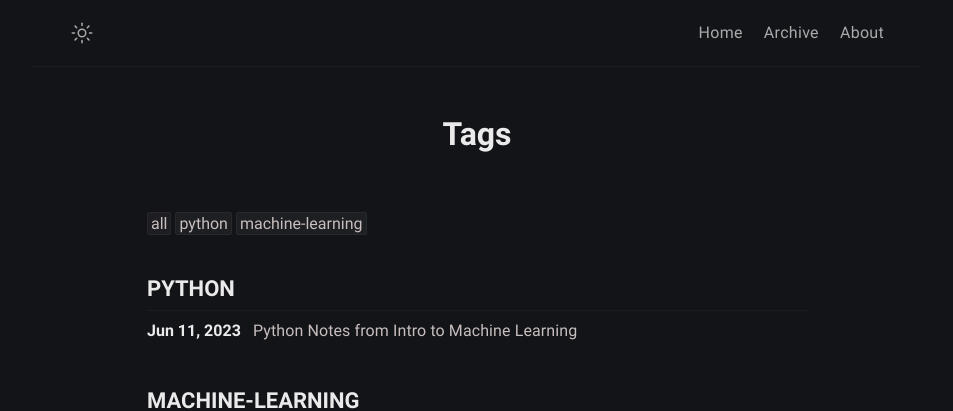
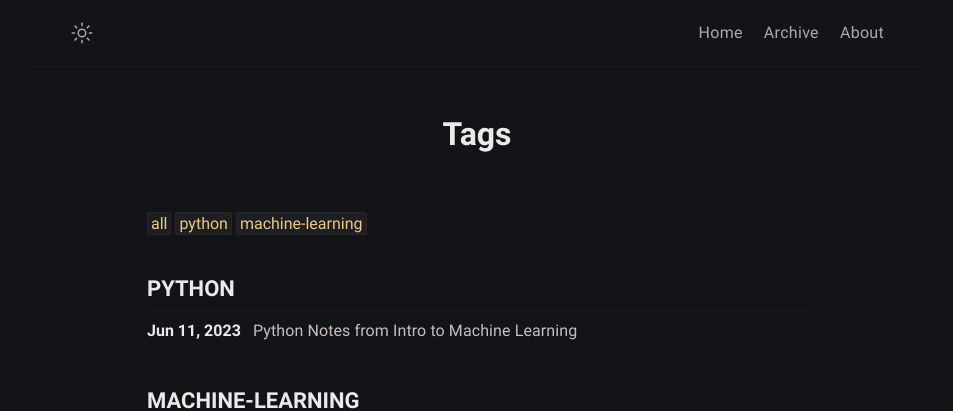
Before and after one commit to gadivalr/mess, a Jekyll site: the page built from tags.html, in a window 1280 px wide. Shown: the top 411 px of the page, without its empty margins (163-1116 px from the left). Built offline with Jekyll 4.4.1, drawn with Linux system fonts in a browser that asks for light colours.

Commit message:
Update _dark.scss

```diff
--- a/_sass/klise/_dark.scss
+++ b/_sass/klise/_dark.scss
@@ -28,13 +28,13 @@ body[data-theme="dark"] {
 
   // Post
   .page-content {
-    a {
-      color: none;
+      a {
+      color: rgb(240, 200, 126);
 
       &:hover,
       &:active,
       &:focus {
-        color: $dark-text-link-blue ;
+        color: rgb(250, 193, 88) ;
       }
     }
 
```
